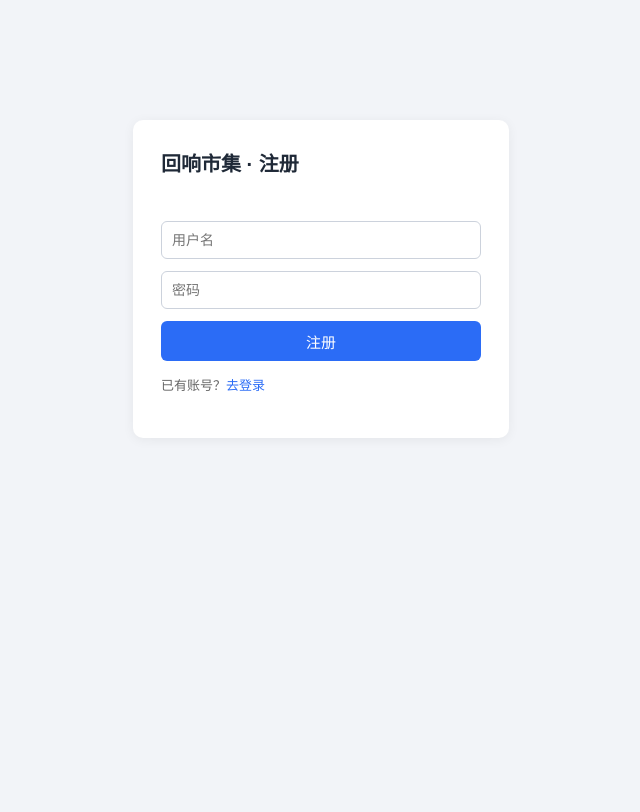
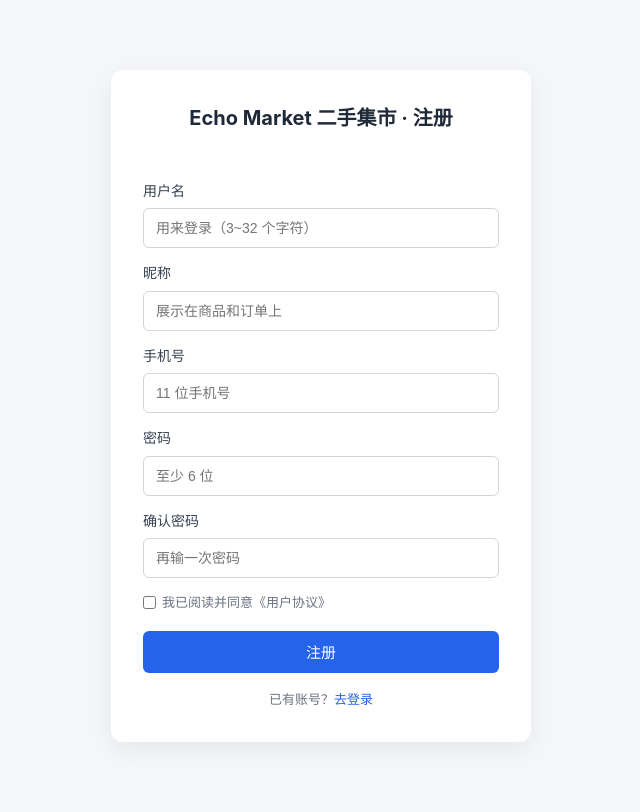
Before and after one commit to Aznobin/echo-market, a Java web app: page /register.jsp in a window 1280 px wide. Shown: the whole page, without its empty margins (319-959 px from the left). Before the commit the page ends 438 px from the top, so only its background shows below. Run offline with Tomcat 11, a stand-in JSP engine, Linux system fonts and the light colour scheme.

Commit message:
style: 完善注册和欢迎页样式

```diff
--- /dev/null
+++ b/src/main/webapp/css/register.css
@@ -0,0 +1,115 @@
+* {
+    box-sizing: border-box;
+    margin: 0;
+    padding: 0;
+}
+
+body {
+    font-family: -apple-system, BlinkMacSystemFont, "Segoe UI", Roboto, "PingFang SC", "Microsoft YaHei", sans-serif;
+    background-color: #f4f6f9;
+    color: #333;
+    line-height: 1.6;
+}
+
+.register-wrap {
+    padding: 70px 20px;
+    display: flex;
+    justify-content: center;
+}
+
+.register-card {
+    width: 420px;
+    max-width: 100%;
+    background-color: #ffffff;
+    border-radius: 12px;
+    box-shadow: 0 8px 24px rgba(0, 0, 0, 0.06);
+    padding: 32px;
+}
+
+.register-title {
+    font-size: 20px;
+    font-weight: 700;
+    color: #1f2937;
+    text-align: center;
+    margin-bottom: 18px;
+}
+
+.msg {
+    color: #dc2626;
+    font-size: 13px;
+    min-height: 18px;
+    margin-bottom: 10px;
+}
+
+.form-row {
+    margin-bottom: 14px;
+}
+
+.form-row label {
+    display: block;
+    font-size: 14px;
+    color: #374151;
+    margin-bottom: 6px;
+}
+
+.form-row input {
+    width: 100%;
+    height: 40px;
+    padding: 0 12px;
+    font-size: 14px;
+    color: #1f2937;
+    border: 1px solid #d1d5db;
+    border-radius: 6px;
+    outline: none;
+}
+
+.form-row input:focus {
+    border-color: #2563eb;
+}
+
+.agree-row {
+    display: flex;
+    align-items: center;
+    gap: 6px;
+    font-size: 13px;
+    color: #6b7280;
+    margin-bottom: 18px;
+}
+
+.agree-row input {
+    width: auto;
+    height: auto;
+}
+
+.register-btn {
+    width: 100%;
+    height: 42px;
+    border: none;
+    border-radius: 6px;
+    background-color: #2563eb;
+    color: #ffffff;
+    font-size: 15px;
+    font-weight: 500;
+    cursor: pointer;
+    transition: all 0.2s;
+}
+
+.register-btn:hover {
+    background-color: #1d4ed8;
+}
+
+.tip {
+    margin-top: 16px;
+    text-align: center;
+    font-size: 13px;
+    color: #6b7280;
+}
+
+.tip a {
+    color: #2563eb;
+    text-decoration: none;
+}
+
+.tip a:hover {
+    text-decoration: underline;
+}
--- a/src/main/webapp/css/style.css
+++ b/src/main/webapp/css/style.css
@@ -68,3 +68,28 @@ a { color: #2b6cf6; text-decoration: none; }
 a:hover { text-decoration: underline; }
 
 p { color: #555; font-size: 14px; line-height: 1.7; }
+
+/* welcome 页顶栏：显示用户名 + 右上角退出 */
+.topbar {
+    display: flex;
+    justify-content: flex-end;
+    align-items: center;
+    gap: 16px;
+    padding: 12px 24px;
+    background-color: #ffffff;
+    box-shadow: 0 2px 8px rgba(0, 0, 0, 0.06);
+    font-size: 14px;
+}
+
+.topbar-user {
+    color: #4b5563;
+}
+
+.topbar-logout {
+    color: #ef4444;
+    text-decoration: none;
+}
+
+.topbar-logout:hover {
+    text-decoration: underline;
+}
--- a/src/main/webapp/register.jsp
+++ b/src/main/webapp/register.jsp
@@ -3,19 +3,57 @@
 <html lang="zh-CN">
 <head>
     <meta charset="UTF-8">
-    <title>注册</title>
-    <link rel="stylesheet" href="css/style.css">
+    <title>Echo Market - 注册</title>
+    <link rel="stylesheet" href="css/register.css">
 </head>
 <body>
-<div class="box">
-    <h2>回响市集 · 注册</h2>
-    <p class="msg"><%= request.getAttribute("msg") == null ? "" : request.getAttribute("msg") %></p>
-    <form action="register" method="post">
-        <input type="text" name="username" placeholder="用户名" required>
-        <input type="password" name="password" placeholder="密码" required>
-        <button type="submit">注册</button>
-    </form>
-    <p class="tip">已有账号？<a href="login.jsp">去登录</a></p>
+<div class="register-wrap">
+    <div class="register-card">
+        <h2 class="register-title">Echo Market 二手集市 · 注册</h2>
+        <p class="msg"><%= request.getAttribute("msg") == null ? "" : request.getAttribute("msg") %></p>
+        <form action="register" method="post">
+            <div class="form-row">
+                <label for="username">用户名</label>
+                <input type="text" id="username" name="username" maxlength="32" pattern=".{3,32}"
+                       title="用户名 3~32 个字符" placeholder="用来登录（3~32 个字符）" required>
+            </div>
+            <div class="form-row">
+                <label for="nickname">昵称</label>
+                <input type="text" id="nickname" name="nickname" maxlength="32" placeholder="展示在商品和订单上" required>
+            </div>
+            <div class="form-row">
+                <label for="phone">手机号</label>
+                <input type="tel" id="phone" name="phone" maxlength="11" pattern="1[3-9][0-9]{9}"
+                       title="请填写手机号" placeholder="11 位手机号" required>
+            </div>
+            <div class="form-row">
+                <label for="password">密码</label>
+                <input type="password" id="password" name="password" minlength="6" maxlength="64"
+                       placeholder="至少 6 位" required>
+            </div>
+            <div class="form-row">
+                <label for="confirmPassword">确认密码</label>
+                <input type="password" id="confirmPassword" name="confirmPassword" maxlength="64" placeholder="再输一次密码" required>
+            </div>
+            <label class="agree-row">
+                <input type="checkbox" name="agree" value="1" required>
+                我已阅读并同意《用户协议》
+            </label>
+            <button class="register-btn" type="submit">注册</button>
+        </form>
+        <p class="tip">已有账号？<a href="login.jsp">去登录</a></p>
+    </div>
 </div>
+
+<script>
+    document.querySelector("form").addEventListener("submit", function (e) {
+        var pwd = document.getElementById("password").value;
+        var confirmPwd = document.getElementById("confirmPassword").value;
+        if (pwd !== confirmPwd) {
+            e.preventDefault();
+            alert("两次输入的密码不一致");
+        }
+    });
+</script>
 </body>
 </html>
```
Also changed, not shown: src/main/webapp/welcome.jsp (+7 -2 lines).
